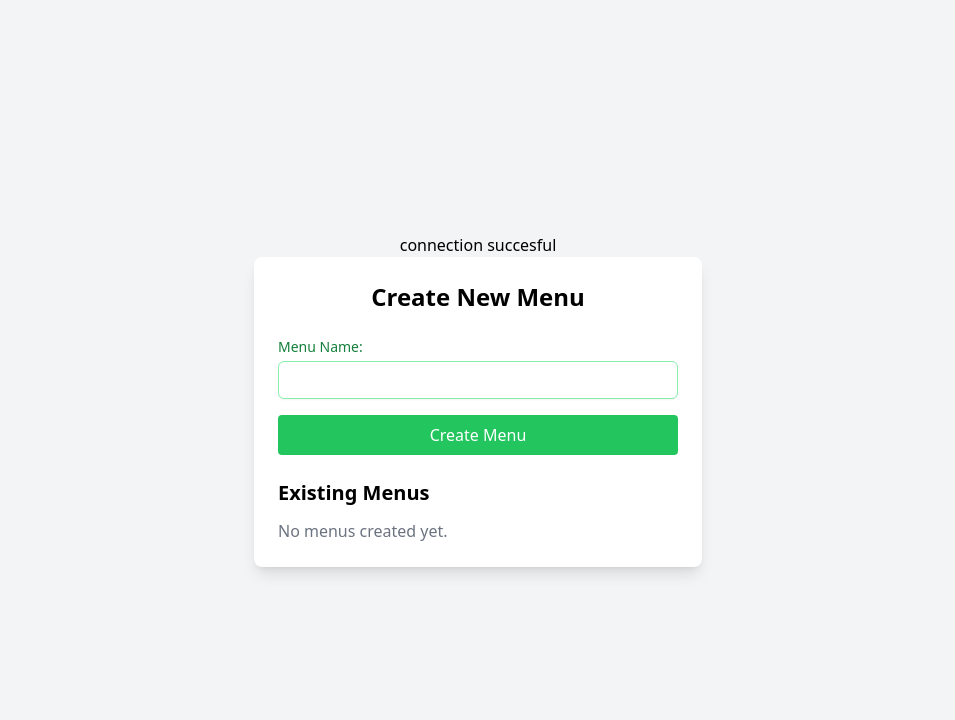
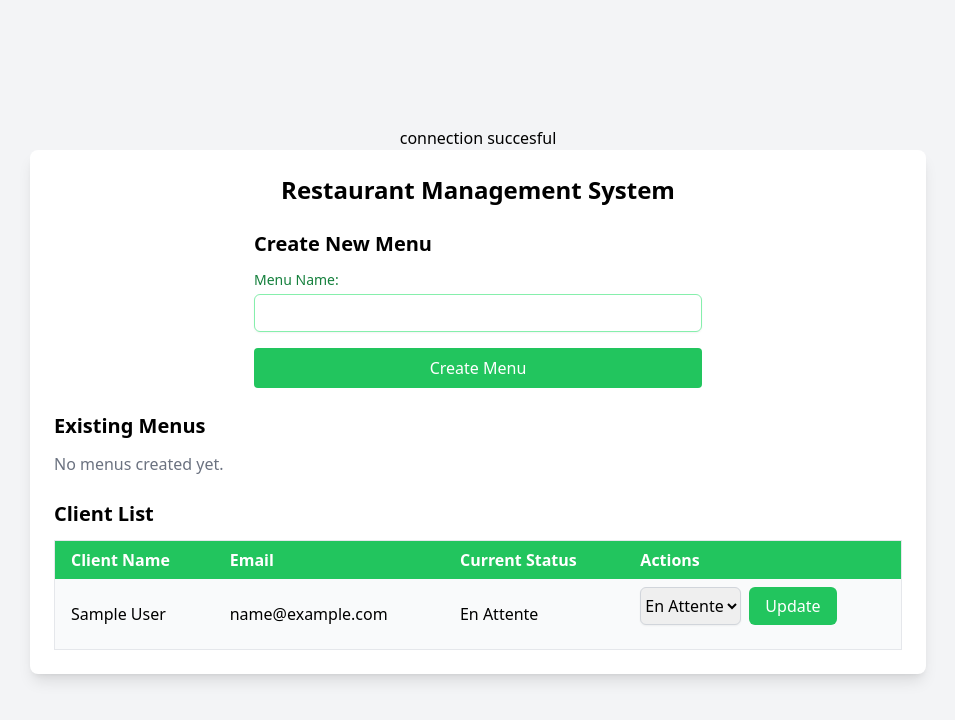
Before and after one commit to ligh-cloud/cuisine-website, a PHP site: page /admin_dashboard.php in a window 1280 px wide. Shown: the top 720 px of the page, without its empty margins (162-1117 px from the left). Run offline with PHP 8.4, Linux system fonts and the light colour scheme; the visitor is signed in with stand-in values (Sample User, id 1); data that the repository does not hold is empty; some libraries are stand-ins or nearby versions.

Commit message:
adding the confirmation

```diff
--- a/php/admin_dashboard.php
+++ b/php/admin_dashboard.php
@@ -9,7 +9,6 @@ if (!isset($_SESSION['admin_id'])) {
 }
 
 $admin_id = $_SESSION['admin_id'];
-
 
 if ($_SERVER["REQUEST_METHOD"] == "POST" && isset($_POST['menu_name'])) {
     $menu_name = htmlspecialchars(trim($_POST['menu_name']));
@@ -37,24 +36,79 @@ if ($_SERVER["REQUEST_METHOD"] == "POST" && isset($_POST['menu_name'])) {
 }
 
 
+$client_query = "SELECT u.*, COALESCE(r.status, 'en attente') as status
+                 FROM user u
+                 LEFT JOIN reservation r ON u.id_client = r.id_client";
+$client_stm = $conn->prepare($client_query);
+$client_stm->execute();
+$client_list = $client_stm->get_result();
+
+
 $menu_query = "SELECT id_menu, menu_name FROM menu WHERE id_client = ?";
 $menu_stmt = $conn->prepare($menu_query);
 $menu_stmt->bind_param("i", $admin_id);
 $menu_stmt->execute();
 $menu_result = $menu_stmt->get_result();
+
+
+if (isset($_POST["status_change"])) {
+    $status = $_POST["status"];
+    if ($status == "confirmer_status") {
+        $message = "confirmer";
+    } else if ($status == "refuser") {
+        $message = "annuler";
+    } else {
+        $message = "en attente";
+    }
+    $id_client = $_POST["id_client"];
+
+
+    $check_query = "SELECT id_client FROM reservation WHERE id_client = ?";
+    $check_stmt = $conn->prepare($check_query);
+    $check_stmt->bind_param("i", $id_client);
+    $check_stmt->execute();
+    $check_result = $check_stmt->get_result();
+
+    if ($check_result->num_rows > 0) {
+
+        $query = "UPDATE reservation SET status = ? WHERE id_client = ?";
+    } else {
+
+        $query = "INSERT INTO reservation (status, id_client) VALUES (?, ?)";
+    }
+
+    $stm = $conn->prepare($query);
+    $stm->bind_param("si", $message, $id_client);
+
+    if ($stm->execute()) {
+        echo "<script>alert('Status updated successfully.');</script>";
+
+        echo "<script>window.location.href = window.location.href;</script>";
+    } else {
+        echo "<script>alert('Error updating status: " . $stm->error . "');</script>";
+    }
+
+    $stm->close();
+    $check_stmt->close();
+}
 ?>
 
 <!DOCTYPE html>
 <html lang="en">
+
 <head>
     <meta charset="UTF-8">
     <title>Create Menu</title>
     <script src="https://cdn.tailwindcss.com"></script>
 </head>
+
 <body class="bg-gray-100 min-h-screen flex flex-col items-center justify-center p-4">
-    <div class="w-full max-w-md bg-white shadow-lg rounded-lg p-6 space-y-6">
-        <h1 class="text-2xl font-bold text-center">Create New Menu</h1>
+    <div class="w-full max-w-4xl bg-white shadow-lg rounded-lg p-6 space-y-6">
+        <h1 class="text-2xl font-bold text-center">Restaurant Management System</h1>
 
+
+        <div class="max-w-md mx-auto">
+            <h2 class="text-xl font-semibold mb-3">Create New Menu</h2>
             <form method="POST" class="space-y-4">
                 <div>
                     <label for="menu_name" class="block text-sm font-medium text-green-700 mb-1">Menu Name:</label>
@@ -71,6 +125,8 @@ $menu_result = $menu_stmt->get_result();
                     Create Menu
                 </button>
             </form>
+        </div>
+
 
         <div>
             <h2 class="text-xl font-semibold mb-3">Existing Menus</h2>
@@ -90,6 +146,65 @@ $menu_result = $menu_stmt->get_result();
                 <p class="text-gray-500">No menus created yet.</p>
             <?php endif; ?>
         </div>
+
+
+        <div>
+            <h2 class="text-xl font-semibold mb-3">Client List</h2>
+            <?php if ($client_list->num_rows > 0): ?>
+                <div class="overflow-x-auto">
+                    <table class="min-w-full border-collapse border border-gray-200">
+                        <thead>
+                            <tr class="bg-green-500 text-white">
+                                <th class="px-4 py-2 text-left">Client Name</th>
+                                <th class="px-4 py-2 text-left">Email</th>
+                                <th class="px-4 py-2 text-left">Current Status</th>
+                                <th class="px-4 py-2 text-left">Actions</th>
+                            </tr>
+                        </thead>
+                        <tbody>
+                            <?php while ($list = $client_list->fetch_assoc()): ?>
+                                <tr class="bg-white odd:bg-gray-50 hover:bg-gray-100">
+                                    <td class="px-4 py-2"><?php echo htmlspecialchars($list["name"]); ?></td>
+                                    <td class="px-4 py-2"><?php echo htmlspecialchars($list["email"]); ?></td>
+                                    <td class="px-4 py-2">
+                                        <?php
+                                        $status_text = "";
+                                        switch($list["status"]) {
+                                            case "confirmer":
+                                                $status_text = "Confirmé";
+                                                break;
+                                            case "annuler":
+                                                $status_text = "Refusé";
+                                                break;
+                                            default:
+                                                $status_text = "En Attente";
+                                        }
+                                        echo $status_text;
+                                        ?>
+                                    </td>
+                                    <td class="px-4 py-2">
+                                        <form method="POST" class="flex gap-2">
+                                            <input type="hidden" name="id_client" value="<?php echo htmlspecialchars($list["id_client"]); ?>">
+                                            <select name="status" class="border border-gray-300 rounded-md shadow-sm focus:ring-green-500 focus:border-green-500">
+                                                <option value="en_attente" <?php echo ($list["status"] == "en attente") ? "selected" : ""; ?>>En Attente</option>
+                                                <option value="refuser" <?php echo ($list["status"] == "annuler") ? "selected" : ""; ?>>Refuser</option>
+                                                <option value="confirmer_status" <?php echo ($list["status"] == "confirmer") ? "selected" : ""; ?>>Confirmer</option>
+                                            </select>
+                                            <button type="submit" name="status_change" class="px-4 py-2 bg-green-500 text-white rounded-md hover:bg-green-600">
+                                                Update
+                                            </button>
+                                        </form>
+                                    </td>
+                                </tr>
+                            <?php endwhile; ?>
+                        </tbody>
+                    </table>
+                </div>
+            <?php else: ?>
+                <p class="text-gray-500">No clients in the list.</p>
+            <?php endif; ?>
+        </div>
     </div>
 </body>
+
 </html>
```
Also changed, not shown: data.sql (+18 -8 lines). Lines whose indentation alone changed are shown as unchanged.
